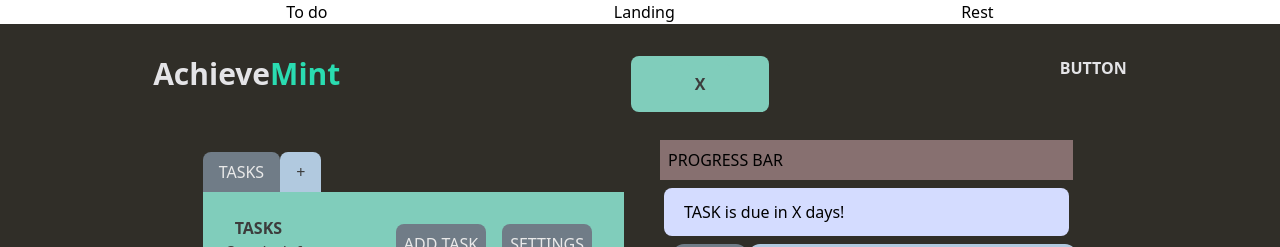
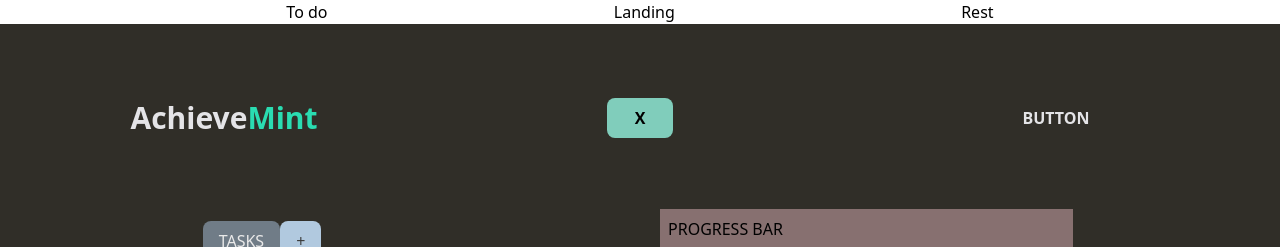
Before and after one commit to devsoc-unsw/trainee-saturn-24t1, a React (Create React App) app in the folder frontend/: page /todo in a window 1280 px wide. Shown: the top 247 px of the page. Built offline with nearby package versions, Linux system fonts and the light colour scheme; no server answers.

Commit message:
removed quotes style

```diff
--- a/frontend/src/index.js
+++ b/frontend/src/index.js
@@ -7,11 +7,9 @@ import { BrowserRouter } from 'react-router-dom';
 
 const root = ReactDOM.createRoot(document.getElementById('root'));
 root.render(
-  <React.StrictMode>
-    <BrowserRouter>
-      <App />
-    </BrowserRouter>
-  </React.StrictMode>
+  <BrowserRouter>
+    <App />
+  </BrowserRouter>
 );
 
 // If you want to start measuring performance in your app, pass a function
--- a/frontend/src/screens/Todo.js
+++ b/frontend/src/screens/Todo.js
@@ -3,16 +3,17 @@ import PopUpQuotes from '../PopUpQuote';
 function Todo() {
   return (
     <div className="h-screen p-2 bg-[#302E28]">
-      <div id="header" className="flex justify-start justify-around m-2 py-4">
-
+      <div id="header" className="grid grid-cols-3 justify-around m-2 py-4
+        place-items-center h-1/5">
         <h1 className="text-3xl font-bold">
           <span className="text-zinc-200">Achieve</span><span className="text-[#2ADCB1]">Mint</span>
           {/* <img src=""></img> */}
         </h1>
 
-        <div id="quotes" className="mx-4 py-2 px-5 bg-[#80CDBB] rounded-lg">
-          {/* quotes pop up when you finish a task */}
-          <p className="text-[#3C3C3C]" id="quote-content"><PopUpQuotes /></p>
+        <div id="quotes" className="">
+          {/* quotes pop up when you finish a task will later implement
+              prop so that quote shows up once a button is clicked */}
+          <PopUpQuotes />
         </div>
 
         <div id="dark-mode">
```
